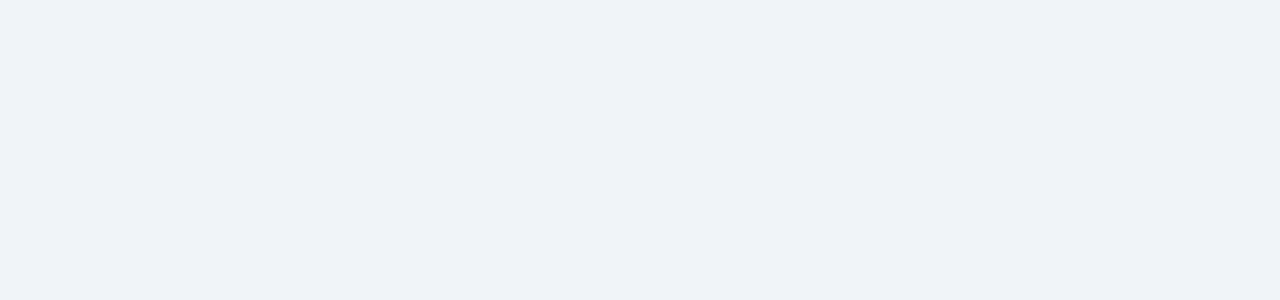
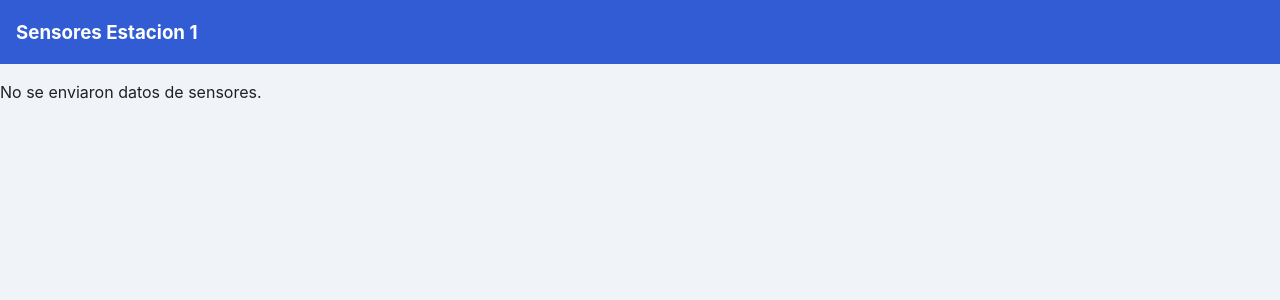
Before and after one commit to alfajoruwu/RamoIOT, a React (Vite) app: page /Sensor in a window 1280 px wide. Before the commit this address had no page. Shown: the top 300 px of the page. Built offline with nearby package versions, Linux system fonts and the light colour scheme.

Commit message:
Sensores Estacion 1

```diff
--- a/package.json
+++ b/package.json
@@ -16,6 +16,7 @@
     "@capacitor/toast": "^6.0.2",
     "@nivo/core": "^0.88.0",
     "@nivo/line": "^0.88.0",
+    "@nivo/pie": "^0.88.0",
     "axios": "^1.7.7",
     "date-fns": "^4.1.0",
     "react": "^18.3.1",
--- a/src/App.jsx
+++ b/src/App.jsx
@@ -4,6 +4,7 @@ import Login from './Pestañas/Login/Login'
 import MenuInicialAdmin from './Pestañas/Usuarios/Administrador/MenuInicial/MenuInicialAdmin'
 import MenuInicial from './Pestañas/Usuarios/Cliente/MenuInicial/MenuInicial'
 import Estaciones from './Pestañas/Usuarios/Cliente/Estaciones/Estaciones'
+import Sensor from './Pestañas/Usuarios/Cliente/Sensores/Sensor'
 function App() {
 
   return (
@@ -20,6 +21,7 @@ function App() {
         <Route path='/MenuInicial' element={<MenuInicial/>} />
         <Route path='/Estaciones' element={<Estaciones/>} />
 
+        <Route path='/Sensor' element={<Sensor/>} />
       </Routes>
 
       </Router>
--- a/src/Pestañas/Usuarios/Cliente/MenuInicial/MenuInicial.jsx
+++ b/src/Pestañas/Usuarios/Cliente/MenuInicial/MenuInicial.jsx
@@ -11,6 +11,23 @@ const MenuInicial = () => {
     navigate('/Estaciones');
   }
 
+  const irSensores = () => {
+    // simulando datos de sensores
+    const sensoresData = [
+      { id: 1, value: 50 },
+      { id: 2, value: 70 },
+      { id: 3, value: 30 },
+
+    ];
+
+    navigate('/Sensor', { state: { sensoresData } });
+  };
+
+  const sensoresData = [
+    { id: 1, value: 50 },
+    { id: 2, value: 70 },
+    { id: 3, value: 30 },
+];
   return (
     <>
     <Navbar titulo={"Menu inicial"}/>
@@ -21,6 +38,7 @@ const MenuInicial = () => {
     <button onClick={irEstaciones}>Estaciones</button>
     <button>Actuadores</button>
     <button>Notificaciones</button>
+    <button onClick={irSensores} >Sensor E1</button>
 
     </div>
 
--- /dev/null
+++ b/src/Pestañas/Usuarios/Cliente/Sensores/Sensor.jsx
@@ -0,0 +1,55 @@
+import React from 'react';
+import { ResponsivePie } from '@nivo/pie';
+import { useLocation } from 'react-router-dom';
+import Navbar from '../../../../Componentes/Elementos comunes/Navbar/Navbar';
+
+const Sensor = ({ sensor }) => {
+  const { id, value } = sensor;
+  const clampedValue = Math.max(0, Math.min(value, 100));
+  const remainingValue = 100 - clampedValue;
+
+  const data = [
+    { id: 'progress', label: 'Progress', value: clampedValue, color: 'green' },
+    { id: 'remaining', label: 'Remaining', value: remainingValue, color: 'gray' },
+  ];
+
+  return (
+    <div style={{ margin: '20px', height: '300px' }}>
+      <h1 style={{ fontSize: '1.5rem', textAlign: 'center' }}>Sensor {id}</h1>
+      <ResponsivePie
+        data={data}
+        margin={{ top: 40, right: 40, bottom: 40, left: 40 }}
+        startAngle={-90}
+        endAngle={90}
+        innerRadius={0.7}
+        padAngle={0.7}
+        cornerRadius={3}
+        activeOuterRadiusOffset={8}
+        colors={({ data }) => data.color}
+        enableArcLabels={false}
+        enableArcLinkLabels={false}
+        legends={[]}
+      />
+    </div>
+  );
+};
+
+const SensoresEstacion1 = () => {
+  const location = useLocation();
+  const sensoresData = location.state?.sensoresData || [];
+
+  return (
+    <>
+      <Navbar titulo={"Sensores Estacion 1"} />
+      <div style={{ justifyContent: 'center' }}>
+        {sensoresData.length > 0 ? (
+          sensoresData.map((sensor) => <Sensor key={sensor.id} sensor={sensor} />)
+        ) : (
+          <p>No se enviaron datos de sensores.</p>
+        )}
+      </div>
+    </>
+  );
+};
+
+export default SensoresEstacion1;
```
Also changed, not shown: 1 other file (tests, documents, lock files or other folders).
